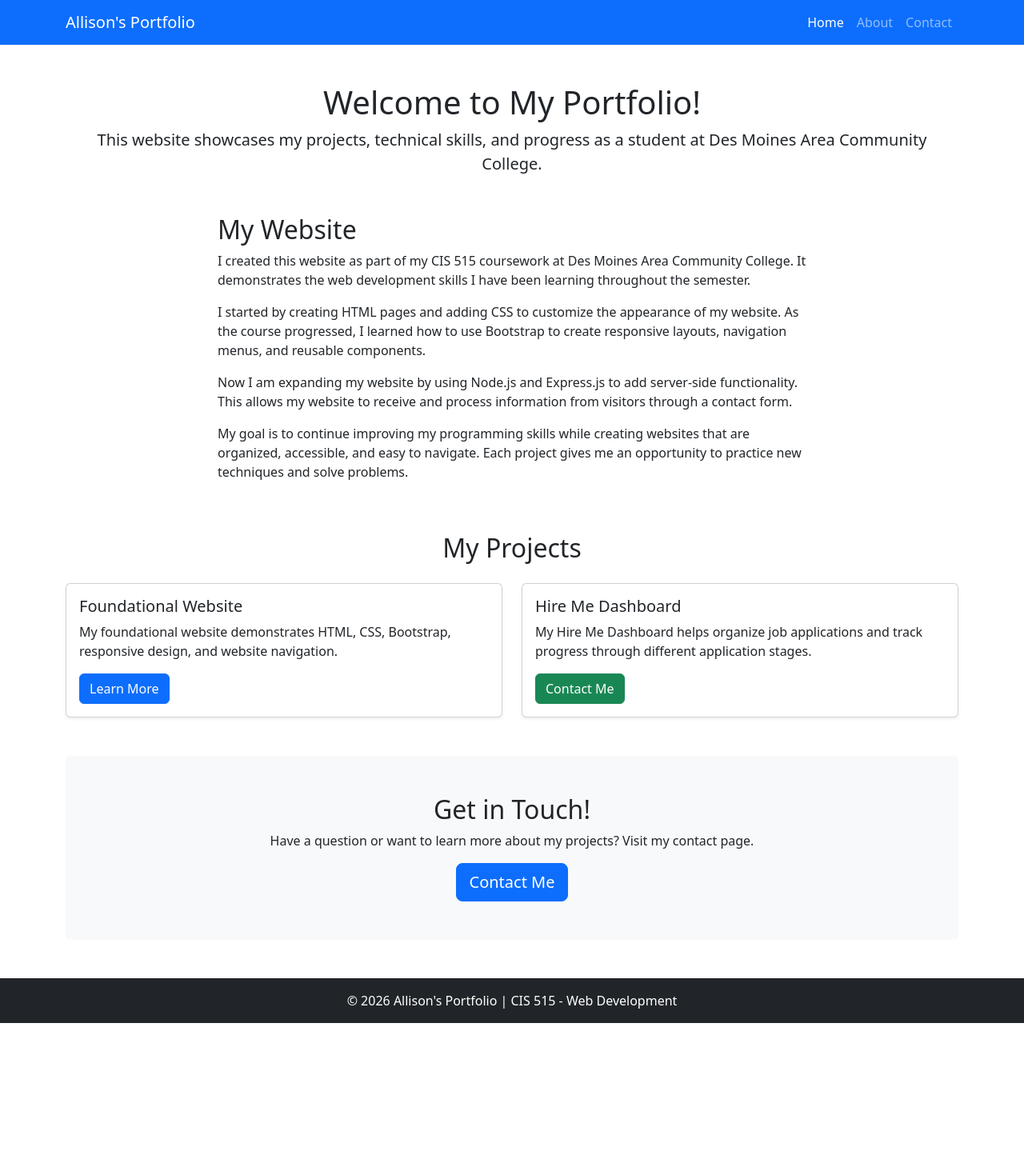
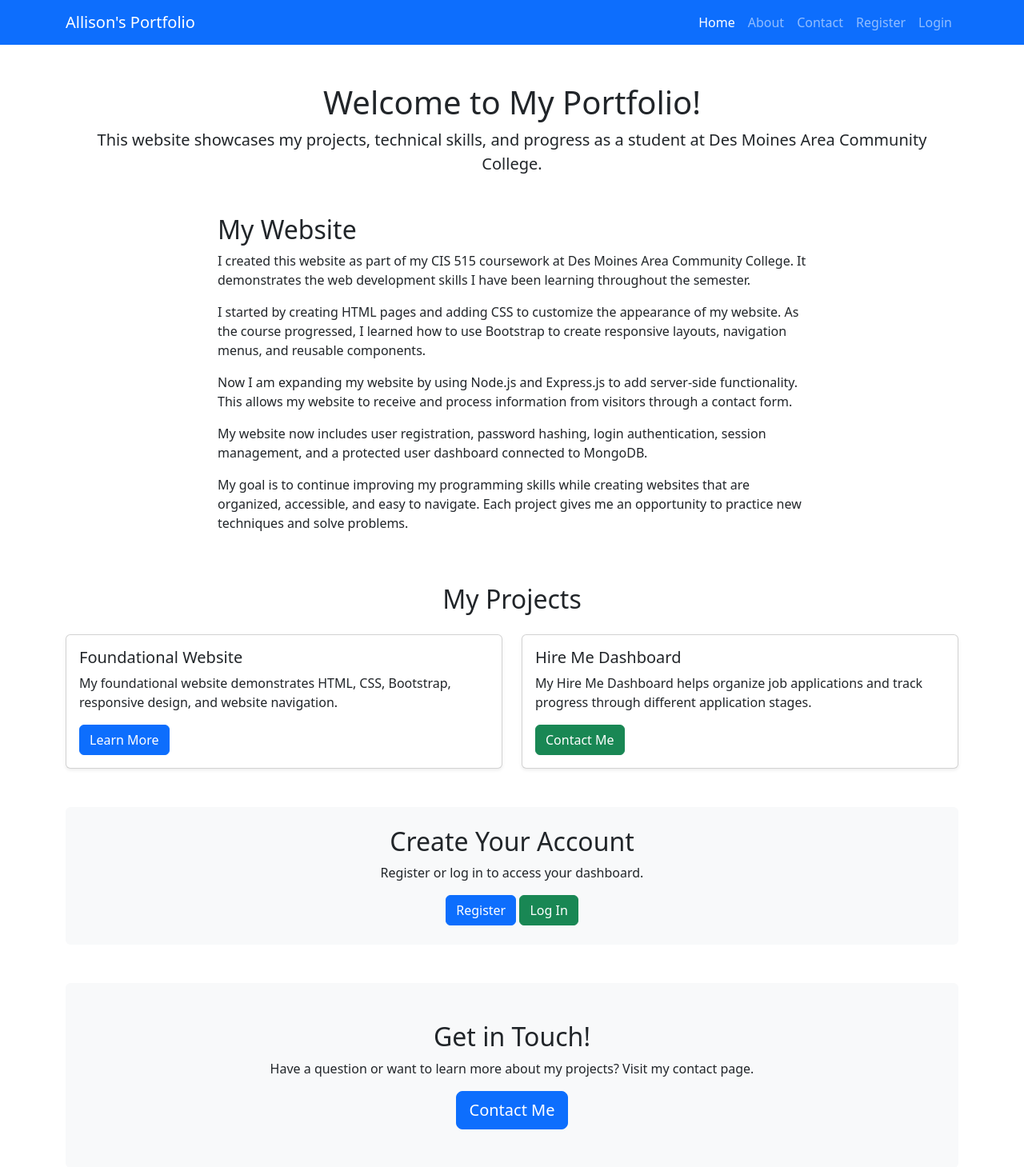
Before and after one commit to kewlasf28-commits/CIS515_Express, a Node server app: page / in a window 1280 px wide. Shown: the top 1459 px of the page at 80% size. Before the commit the page ends 1279 px from the top, so only its background shows below. Run offline with Node 20, Linux system fonts and the light colour scheme; some libraries are stand-ins or nearby versions.

Commit message:
Complete homepage authentication

```diff
--- a/views/index.ejs
+++ b/views/index.ejs
@@ -40,9 +40,7 @@
                 <ul class="navbar-nav ms-auto">
 
                     <li class="nav-item">
-                        <a class="nav-link active"
-                           aria-current="page"
-                           href="/">Home</a>
+                        <a class="nav-link active" href="/">Home</a>
                     </li>
 
                     <li class="nav-item">
@@ -53,6 +51,36 @@
                         <a class="nav-link" href="/contact">Contact</a>
                     </li>
 
+                    <% if (user) { %>
+
+                        <li class="nav-item">
+                            <a class="nav-link" href="/dashboard">
+                                Dashboard
+                            </a>
+                        </li>
+
+                        <li class="nav-item">
+                            <a class="nav-link" href="/logout">
+                                Logout
+                            </a>
+                        </li>
+
+                    <% } else { %>
+
+                        <li class="nav-item">
+                            <a class="nav-link" href="/register">
+                                Register
+                            </a>
+                        </li>
+
+                        <li class="nav-item">
+                            <a class="nav-link" href="/login">
+                                Login
+                            </a>
+                        </li>
+
+                    <% } %>
+
                 </ul>
             </div>
         </div>
@@ -60,6 +88,13 @@
 
     <!-- Main Content -->
     <main class="container my-5">
+
+        <!-- Login and Logout Messages -->
+        <% if (message && message.trim() !== "") { %>
+            <div class="alert alert-success text-center">
+                <%= message %>
+            </div>
+        <% } %>
 
         <div class="text-center mb-5">
             <h1>Welcome to My Portfolio!</h1>
@@ -98,6 +133,13 @@
                     functionality. This allows my website to
                     receive and process information from visitors
                     through a contact form.
+                </p>
+
+                <p>
+                    My website now includes user registration,
+                    password hashing, login authentication,
+                    session management, and a protected user
+                    dashboard connected to MongoDB.
                 </p>
 
                 <p>
@@ -167,6 +209,41 @@
             </div>
         </section>
 
+        <!-- Account Section -->
+        <section class="text-center bg-light p-4 rounded mb-5">
+
+            <% if (user) { %>
+
+                <h2>Welcome, <%= user.username %>!</h2>
+
+                <p>Access your personal dashboard below.</p>
+
+                <a href="/dashboard" class="btn btn-primary">
+                    View Dashboard
+                </a>
+
+                <a href="/logout" class="btn btn-danger">
+                    Log Out
+                </a>
+
+            <% } else { %>
+
+                <h2>Create Your Account</h2>
+
+                <p>Register or log in to access your dashboard.</p>
+
+                <a href="/register" class="btn btn-primary">
+                    Register
+                </a>
+
+                <a href="/login" class="btn btn-success">
+                    Log In
+                </a>
+
+            <% } %>
+
+        </section>
+
         <!-- Contact Section -->
         <section class="text-center bg-light p-5 rounded">
 
```
